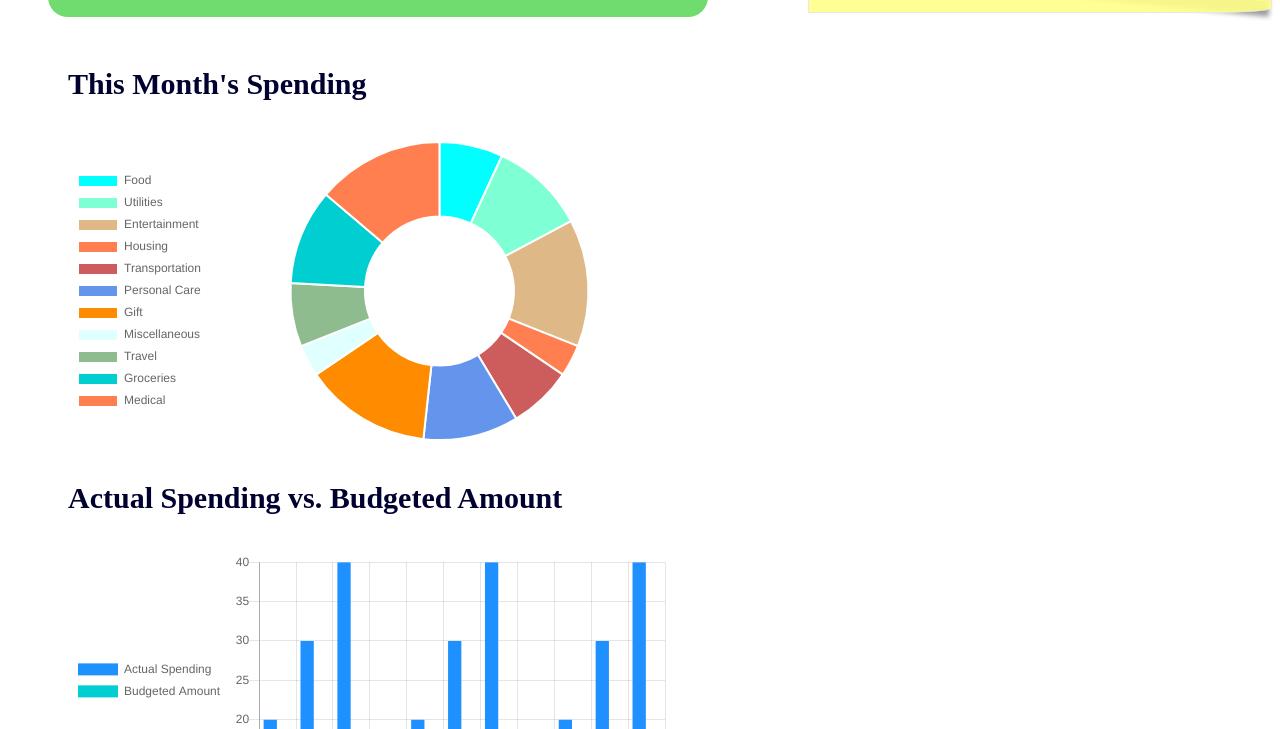
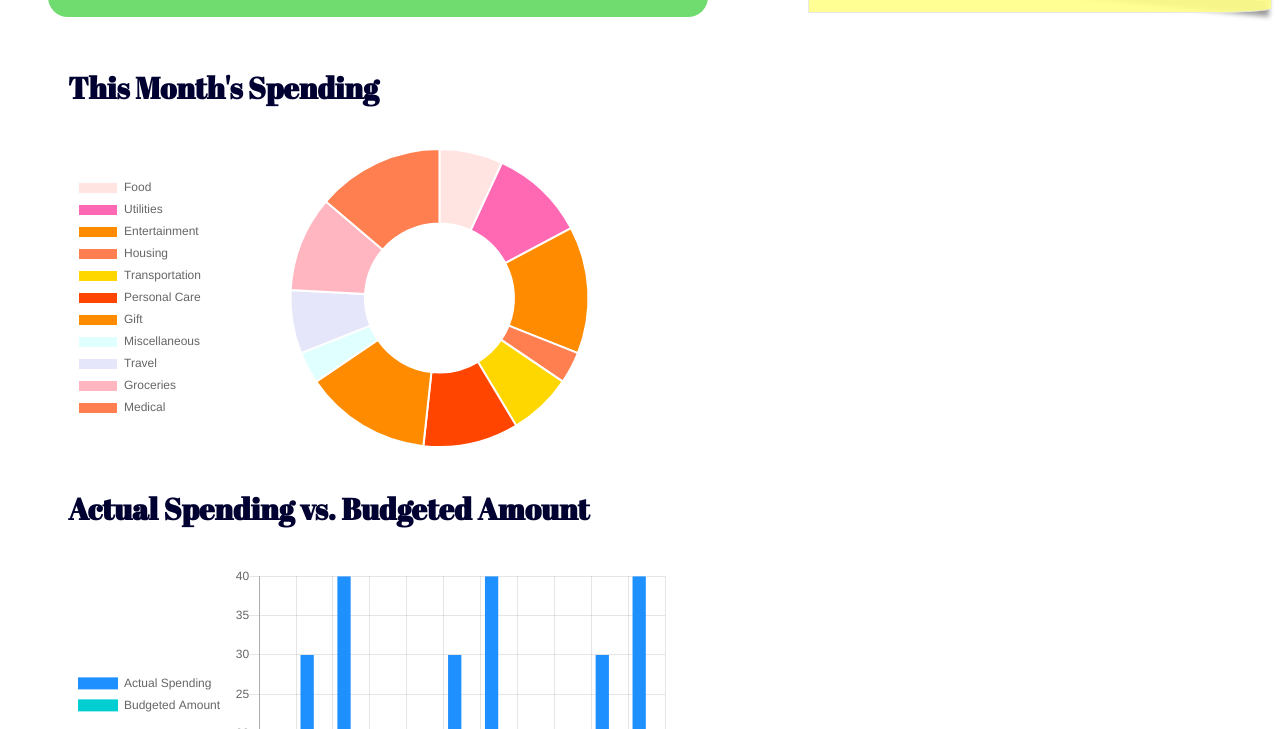
Before and after one commit to chloekim917/catherine-chloe-mod3-project-frontend, a plain HTML site: page index.html in a window 1280 px wide. Shown: the part 831-1560 px from the top of the page. Drawn offline with nearby package versions, Linux system fonts and the light colour scheme; no server answers.

Commit message:
chart color fix

```diff
--- a/css/graph.css
+++ b/css/graph.css
@@ -3,11 +3,13 @@
 }
 
 .donut-name{
+    font-family: 'Abril Fatface';
     font-size: 30px;
     color: rgb(1, 1, 49);
 }
 
 .bar-name{
+    font-family: 'Abril Fatface';
     font-size: 30px;
     color: rgb(1, 1, 49);
 }
--- a/src/donut.js
+++ b/src/donut.js
@@ -41,7 +41,7 @@ let chartData = {
 
     datasets: [{
         data: [20, 30, 40, 10, 20, 30, 40, 10,20, 30, 40],
-        backgroundColor: ["#00FFFF", "#7FFFD4", "#DEB887","#FF7F50","#CD5C5C","#6495ED", "#FF8C00","#E0FFFF", "#8FBC8F", "#00CED1", "#FF7F50","#FF8C00"]
+        backgroundColor: ["#FFE4E1","#FF69B4","#FF8C00","#FF7F50","#FFD700","#FF4500", "#FF8C00","#E0FFFF", "#E6E6FA", "#FFB6C1", "#FF7F50","#FFD700"]
     }]
 };
 
```
